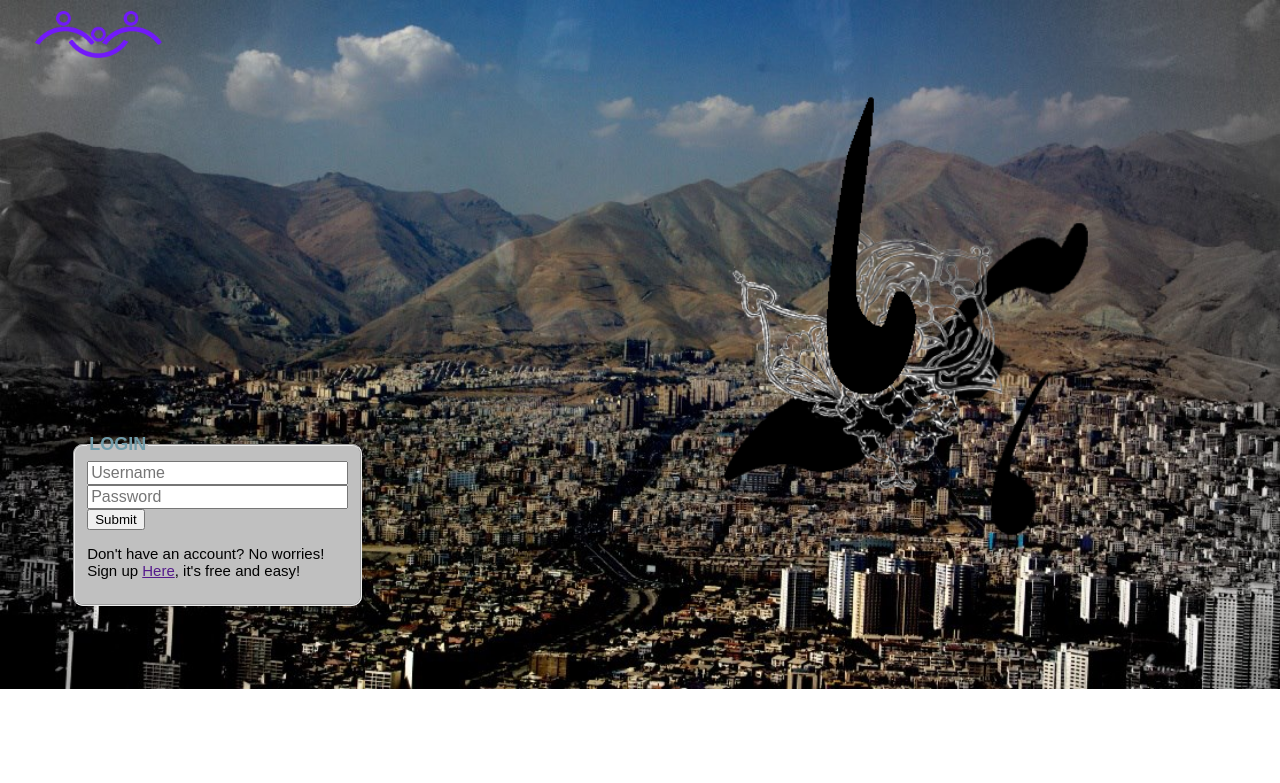
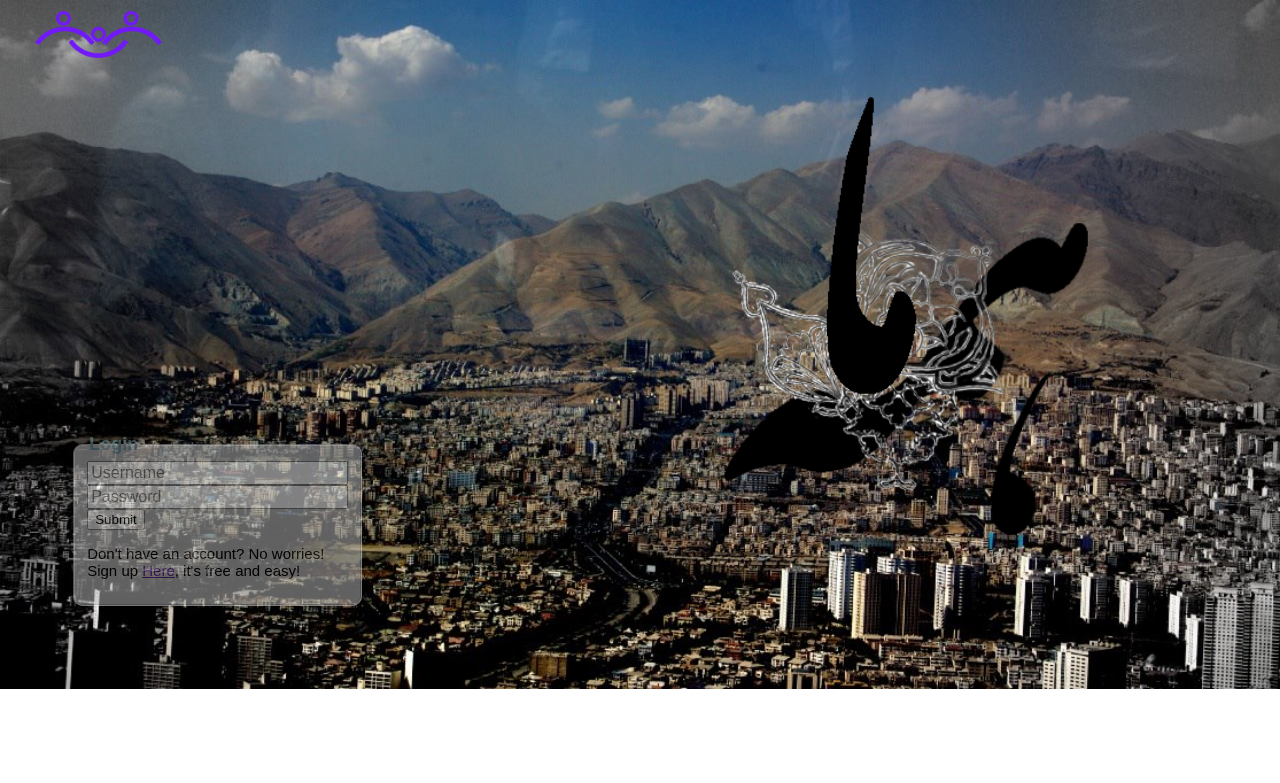
Before and after one commit to r-shayestehpour/WeAll, a Django app: page / in a window 1280 px wide. Shown: the top 783 px of the page. Run offline with Django 3.2, Linux system fonts and the light colour scheme.

Commit message:
improvements in welcome pagew

```diff
--- a/templates/index.html
+++ b/templates/index.html
@@ -1,13 +1,13 @@
 <html>
 
 <head>
-    <title>We All social network !!! </title>
+    <title>We All! Have Fun!</title>
     <meta name="author" content="Reza Shayestehpour">
     <style>
         body
         {
             font-family:arial;
-            background-image:url('/media/images/backgrounds/{{ random }}.jpg');
+            background-image:url('../media/images/backgrounds/{{ random }}.jpg');
             background-repeat:no-repeat;
             background-position:left top;
             background-size:100%;
@@ -17,13 +17,13 @@
 
 <body>
     <div id="Header" style="height:6%; width:100%; border-radius:10px">
-        <img src="/media/images/logo_no_text.png" height="100%" style="margin-top:3px; margin-left:2%; opacity:1">
+        <img src="../media/images/logo_no_text.png" height="100%" style="margin-top:3px; margin-left:2%; opacity:1">
     </div>
-    <img src="/media/images/WeAll.png" style="float:right; height:75%; margin-right:5%">
+    <img src="../media/images/WeAll.png" style="float:right; height:75%; margin-right:5%">
     <div id="Login">
-        <form action="/login" method="GET" style="margin-top:30%; margin-left:5%;">
-            <fieldset style="width:20%; border-radius:10px; background-color:#c0c0c0; opacity:1">
-                <legend style="font-size:18; color:#719CAA ;"><b>LOGIN</b></legend>
+        <form action="/login" method="POST" style="margin-top:30%; margin-left:5%;">
+            <fieldset style="width:20%; border-radius:10px; background-color:#c0c0c0; opacity:0.5">
+                <legend style="font-size:18; color:#719CAA ;"><b>Login</b></legend>
                 <input type="text" size="25" name="username" placeholder="Username" style="font-size:16;"><br>
                 <input type="password" size="25" name="password" placeholder="Password" style="font-size:16;"><br>
                 <input type="submit" name="Login">
```
